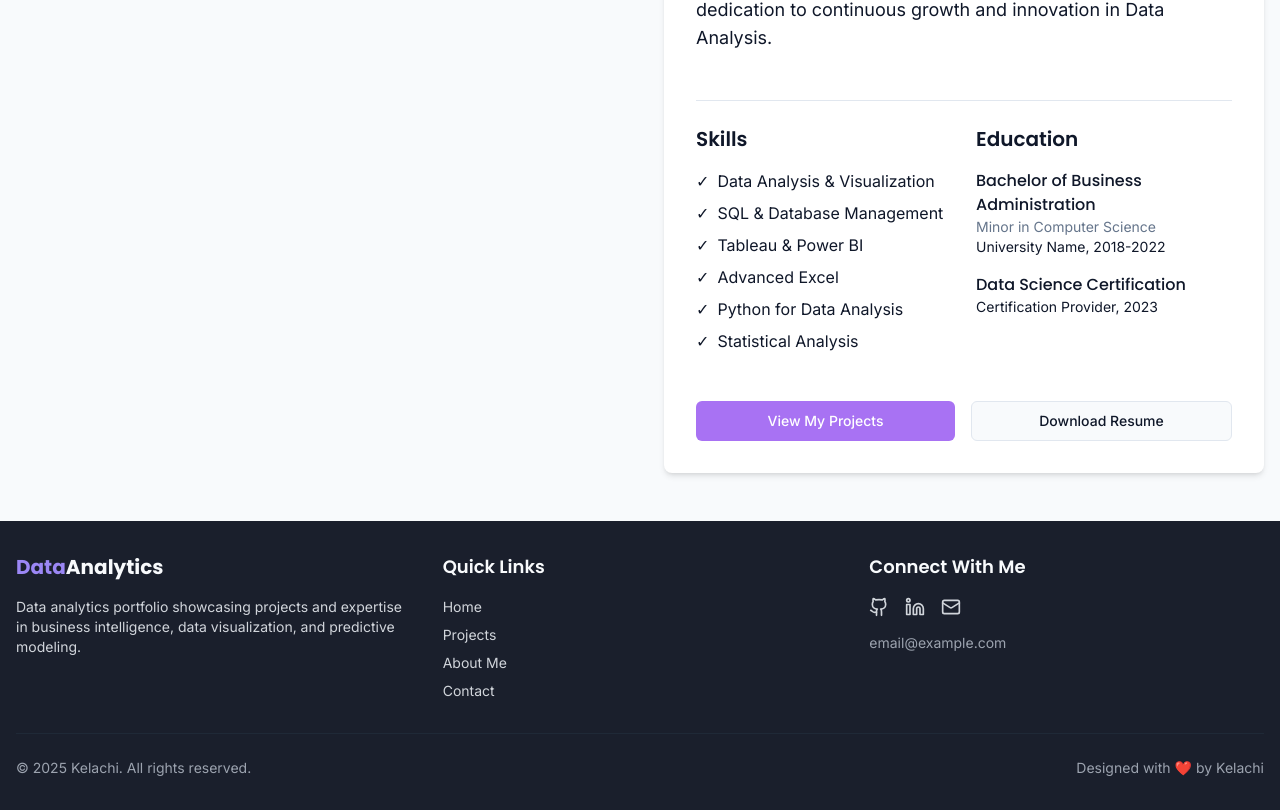
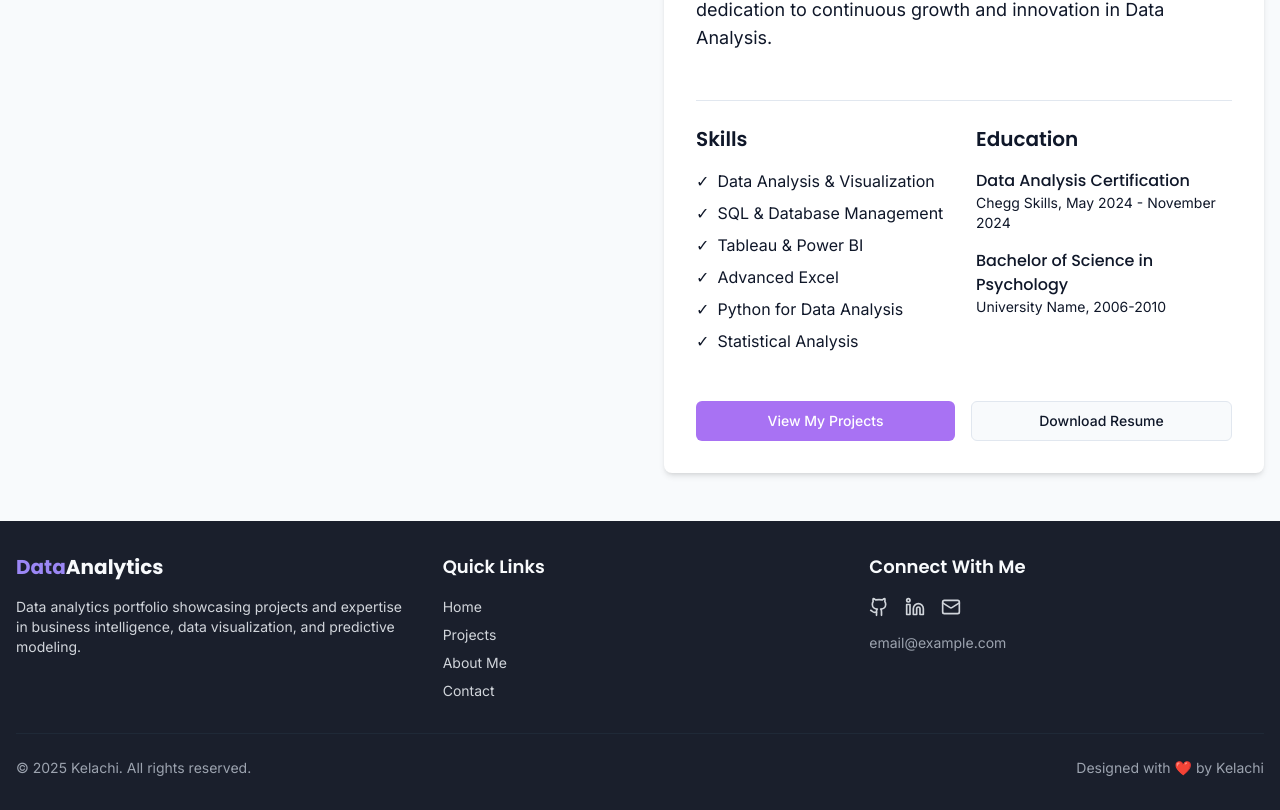
Before and after one commit to PeterNdiforchu/interactive-analytics-universe, a React (Vite) app: page /about in a window 1280 px wide. Shown: the part 941-1751 px from the top of the page. Built offline with nearby package versions, Linux system fonts and the light colour scheme.

Commit message:
Update About.tsx

```diff
--- a/src/pages/About.tsx
+++ b/src/pages/About.tsx
@@ -114,13 +114,12 @@ const About = () => {
                 <h3 className="text-xl font-semibold mb-4">Education</h3>
                 <div className="space-y-4">
                   <div>
-                    <h4 className="font-medium">Bachelor of Business Administration</h4>
-                    <p className="text-sm text-muted-foreground">Minor in Computer Science</p>
-                    <p className="text-sm">University Name, 2018-2022</p>
+                    <h4 className="font-medium">Data Analysis Certification</h4>
+                    <p className="text-sm">Chegg Skills, May 2024 - November 2024</p>
                   </div>
                   <div>
-                    <h4 className="font-medium">Data Science Certification</h4>
-                    <p className="text-sm">Certification Provider, 2023</p>
+                    <h4 className="font-medium">Bachelor of Science in Psychology</h4>
+                    <p className="text-sm">University Name, 2006-2010</p>
                   </div>
                 </div>
               </div>
```
